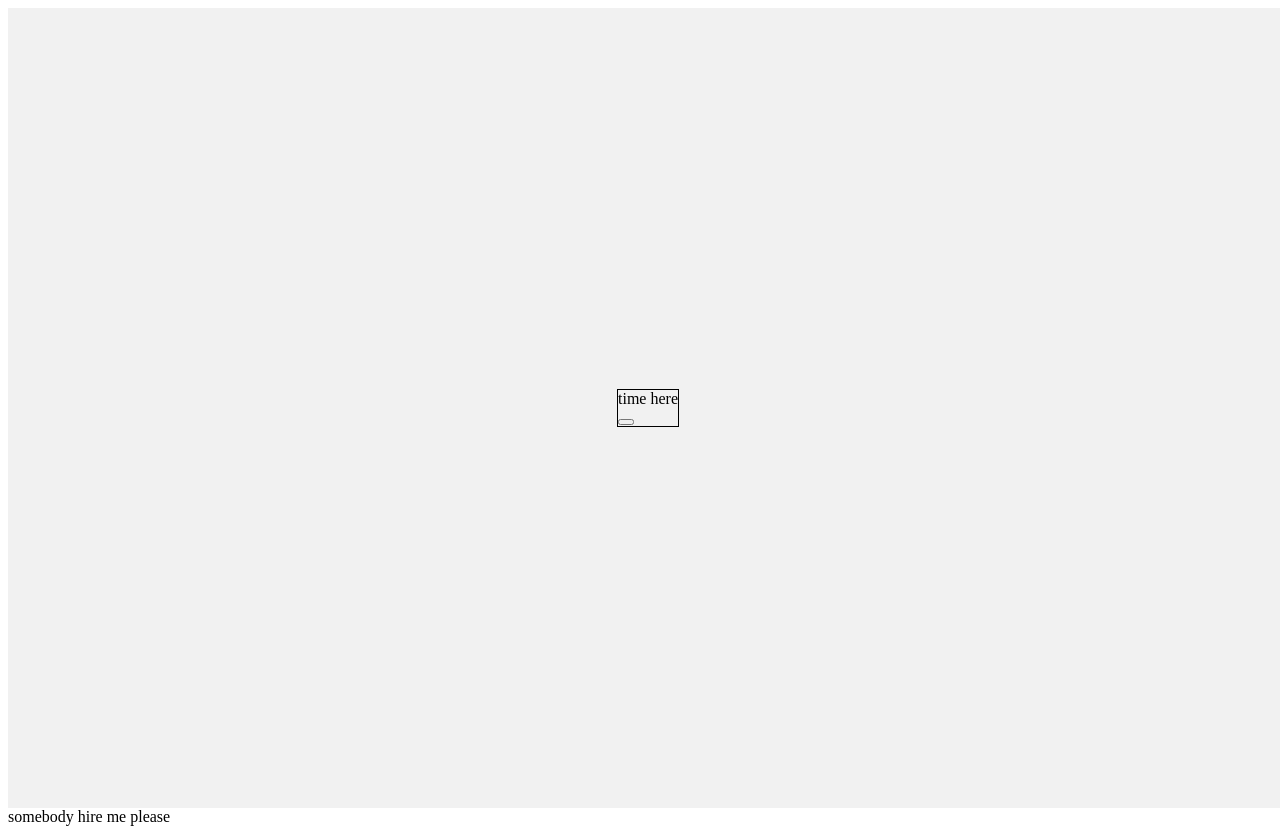
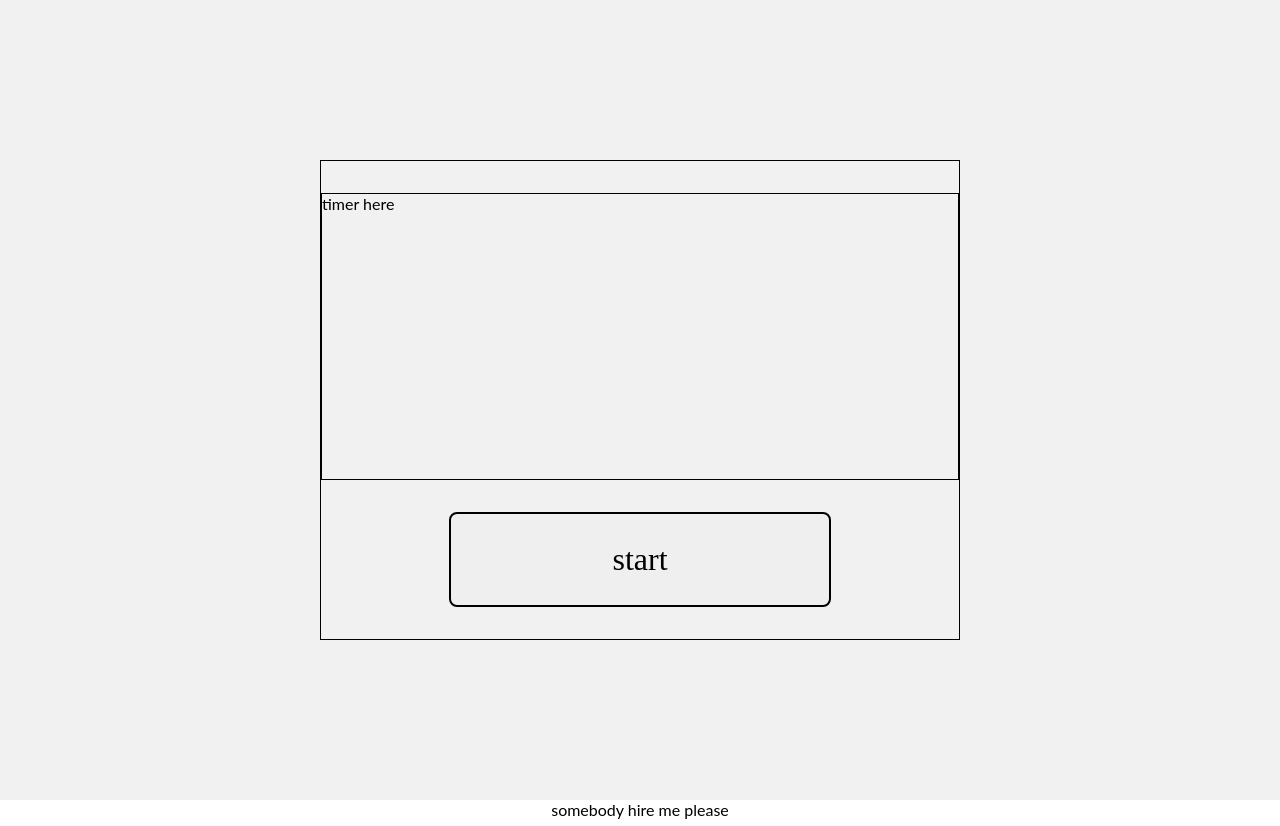
Before and after one commit to smcgovern-proj/pomelo, a Svelte app: page / in a window 1280 px wide. Built offline with nearby package versions, Linux system fonts and the light colour scheme.

Commit message:
initialized Timer component

```diff
--- a/public/global.css
+++ b/public/global.css
@@ -1,13 +1,15 @@
 :root {
   @import url('https://fonts.googleapis.com/css2?family=Chonburi&display=swap');
   @import url('https://fonts.googleapis.com/css2?family=Lato:ital@0;1&display=swap');
-  --font-display: Chonburi;
+  --font-display: 'Chonburi';
   --font-main: Lato;
 }
 
 * {
   box-sizing: border-box;
-  font-family:
+  margin: 0;
+  padding: 0;
+  font-family: var(--font-main);
 }
 
 html, body {
--- a/src/App.svelte
+++ b/src/App.svelte
@@ -1,11 +1,21 @@
 <script>
+  import Timer from './Timer.svelte';
+  //boolean state to keep track of whether timer is currently running
+  let counting = false;
 
+  //click handler for main button
+  const startHandler = (e) => {
+    e.preventDefault();
+    counting = !counting;
+  };
 </script>
 
 <main>
   <div class="clock-container">
-    <div class="clock">time here</div>
-    <button class="start"></button>
+    <Timer />
+    <button class="start-button" on:click={startHandler}>
+      {counting ? "stop" : "start"}
+    </button>
   </div>
 </main>
 <div class="footer">somebody hire me please</div>
@@ -21,5 +31,24 @@
 
   .clock-container {
     border: 1px solid black;
+    display: flex;
+    flex-flow: column nowrap;
+    width: 80vh;
+    height: 60vh;
+    align-items: center;
+    justify-content: space-evenly;
+  }
+  .footer {
+    margin-bottom: 2rem;
+    text-align: center;
+  }
+
+  .start-button {
+    font-family: var(--font-display);
+    font-size: 2rem;
+    border: 2px solid black;
+    border-radius: .5rem;
+    width: 60%;
+    height: 20%;
   }
 </style>
--- /dev/null
+++ b/src/Timer.svelte
@@ -0,0 +1,14 @@
+<script>
+</script>
+
+<div class="outer">
+  timer here
+</div>
+
+<style>
+  .outer {
+    border: 1px solid black;
+    width: 100%;
+    height: 60%;
+  }
+</style>
```
Also changed, not shown: 1 other file (tests, documents, lock files or other folders).
